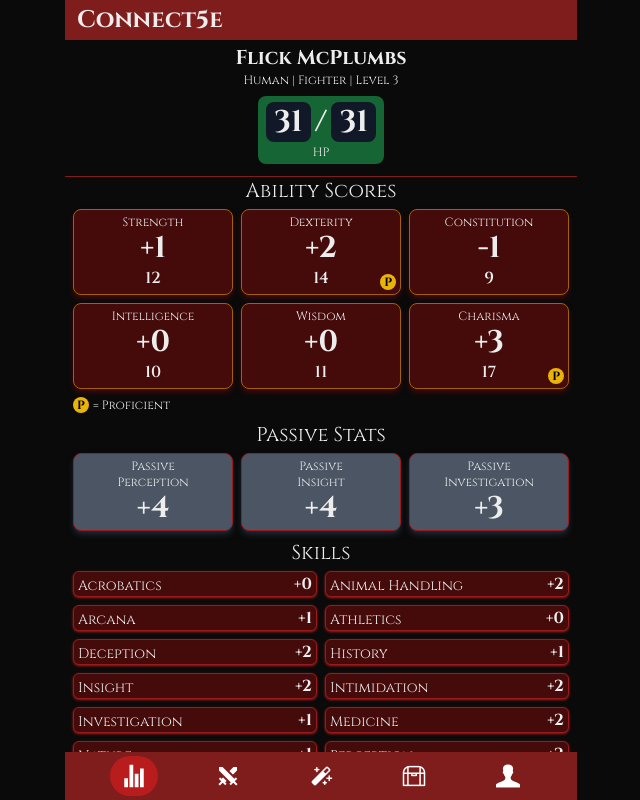
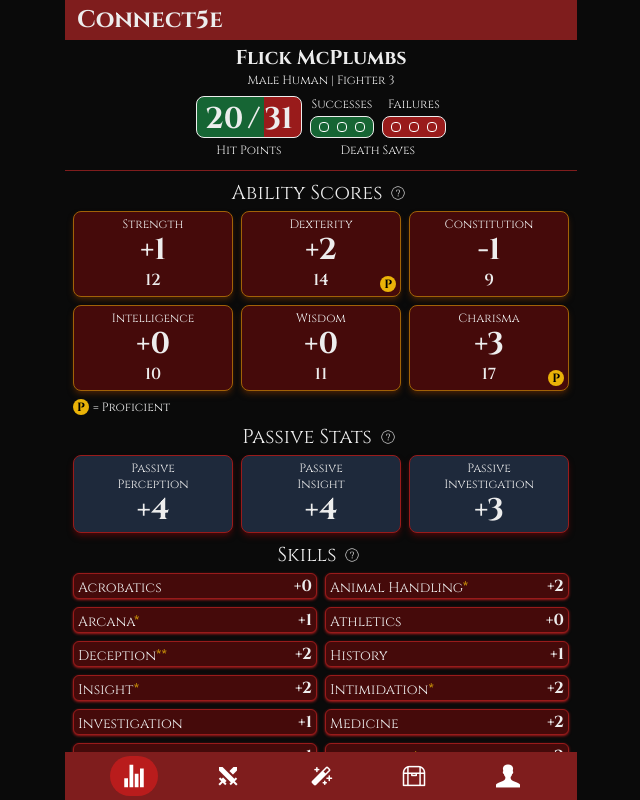
Before and after one commit to JoelOliverMclean/connect-5e, a Next.js app: page /charactersheet in a window 1280 px wide. Shown: the whole page, without its empty margins (319-959 px from the left). Built offline with nearby package versions, Linux system fonts and the light colour scheme.

Commit message:
Death saves + tweaks

```diff
--- a/components/charactersheet/nav/CharacterSheetNav.jsx
+++ b/components/charactersheet/nav/CharacterSheetNav.jsx
@@ -45,22 +45,60 @@ function CharacterSheetNav({ children }) {
 
   const openStatsSettings = () => {};
 
+  const currentHealth = 20; // Example current health
+  const maxHealth = 31; // Example max health
+  const healthPercentage = (currentHealth / maxHealth) * 100; // Calculate percentage
+
   const hpCell = (
-    <div className="text-center flex flex-col pt-2 px-2 pb-1 gap-1 bg-green-800 rounded-lg">
-      <p className="text-3xl font-bold">
-        <span className="bg-gray-900 rounded-lg px-2 me-1">31</span>
-        {"/"}
-        <span className="bg-gray-900 rounded-lg px-2 ms-1">31</span>
-      </p>
-      <p className="text-xs">HP</p>
+    <div className="flex flex-col gap-1">
+      <div
+        className="flex-1 justify-center text-center flex flex-col pt-1 gap-1 rounded-lg border border-[var(--foreground)]"
+        style={{
+          background: `linear-gradient(to right, #166534 ${healthPercentage}%, #991b1b ${healthPercentage}%)`,
+        }}
+      >
+        <p className="text-3xl font-bold px-1">
+          <span className=" rounded-lg px-1">{currentHealth}</span>
+          {"/"}
+          <span className=" rounded-lg px-1">{maxHealth}</span>
+        </p>
+      </div>
+      <p className="text-xs text-center">Hit Points</p>
+    </div>
+  );
+
+  const deathSavesAndHitDie = (
+    <div className="flex flex-col gap-1">
+      <div className="flex-1 text-center flex gap-2">
+        <div className="flex-1 flex flex-col gap-1">
+          <p className="text-xs">Successes</p>
+          <div className="w-[64px] h-full flex justify-evenly items-center rounded-lg border border-[var(--foreground)] bg-green-800">
+            <div className="rounded p-1 border border-white"></div>
+            <div className="rounded p-1 border border-white"></div>
+            <div className="rounded p-1 border border-white"></div>
+          </div>
+        </div>
+        <div className="flex-1 flex flex-col gap-1">
+          <p className="text-xs">Failures</p>
+          <div className="w-[64px] h-full flex justify-evenly items-center rounded-lg border border-[var(--foreground)] bg-red-800">
+            <div className="rounded p-1 border border-white"></div>
+            <div className="rounded p-1 border border-white"></div>
+            <div className="rounded p-1 border border-white"></div>
+          </div>
+        </div>
+      </div>
+      <p className="text-xs text-center">Death Saves</p>
     </div>
   );
 
   const header = (
     <div>
       <div className="text-center text-xl font-bold">Flick McPlumbs</div>
-      <div className="text-center text-xs">Human | Fighter | Level 3</div>
-      <div className="flex p-2 items-center justify-center gap-2">{hpCell}</div>
+      <div className="text-center text-xs">Male Human | Fighter 3</div>
+      <div className="flex p-2 justify-center gap-2">
+        {hpCell}
+        {deathSavesAndHitDie}
+      </div>
     </div>
   );
 
--- a/components/charactersheet/stats/CharacterSheetStats.jsx
+++ b/components/charactersheet/stats/CharacterSheetStats.jsx
@@ -1,10 +1,11 @@
+import Image from "next/image";
 import React from "react";
 
 const styles = {
   statWrapper:
-    "text-center rounded-lg p-1 border border-1 border-yellow-700 bg-red-950 flex flex-col shadow-md shadow-red-950",
+    "text-center rounded-lg p-1 border border-1 border-yellow-700 bg-red-950 flex flex-col shadow-md shadow-yellow-950",
   passiveWrapper:
-    "text-center rounded-lg p-1 border border-1 border-red-800 bg-gray-600 shadow-md shadow-gray-800",
+    "text-center rounded-lg p-1 border border-1 border-red-800 bg-slate-800 shadow-md shadow-red-950",
   statLabel: "text-xs truncate",
   statPrimary: "text-3xl font-bold",
   statSecondary: "font-semibold flex-1",
@@ -62,9 +63,21 @@ function CharacterSheetStats() {
     </div>
   );
 
+  const showAbilityScoreHelp = () => {};
+
   const mainStatBlock = (
     <div className="flex flex-col gap-1">
-      <h2 className="text-center text-xl">Ability Scores</h2>
+      <div className="flex justify-center gap-1 items-center">
+        <h2 className="text-center text-xl">Ability Scores</h2>
+        <div className="p-1 cursor-pointer" onClick={showAbilityScoreHelp}>
+          <Image
+            src={"/icons/help_icon_48.png"}
+            width={16}
+            height={16}
+            alt="ability scores help"
+          />
+        </div>
+      </div>
       <div className="flex flex-col gap-2">
         <div className="grid grid-cols-3 gap-2">
           {statBlock("Strength", stats.strength)}
@@ -94,9 +107,21 @@ function CharacterSheetStats() {
     </div>
   );
 
+  const showPassiveStatsHelp = () => {};
+
   const passiveStats = (
     <div className="flex flex-col gap-1">
-      <h2 className="text-center text-xl">Passive Stats</h2>
+      <div className="flex justify-center gap-1 items-center">
+        <h2 className="text-center text-xl">Passive Stats</h2>
+        <div className="p-1 cursor-pointer" onClick={showPassiveStatsHelp}>
+          <Image
+            src={"/icons/help_icon_48.png"}
+            width={16}
+            height={16}
+            alt="passive stats help"
+          />
+        </div>
+      </div>
       <div className="grid grid-cols-3 gap-2">
         {passiveBlock("Perception")}
         {passiveBlock("Insight")}
@@ -107,14 +132,33 @@ function CharacterSheetStats() {
 
   const skillCell = (skill) => (
     <div className="flex items-end shadow shadow-red-800 border px-1 border-red-800 bg-red-950 rounded-md">
-      <div className="flex-1 text-sm">{skill.name}</div>
+      <div className="flex-1 text-sm">
+        <p>
+          {skill.name}
+          <span className="text-yellow-500">
+            {skill.expert ? "**" : skill.proficient ? "*" : ""}
+          </span>
+        </p>
+      </div>
       <div className="font-bold">{getModifier(10 + skill.mod)}</div>
     </div>
   );
 
+  const showSkillsHelp = () => {};
+
   const skillStats = (
     <div className="flex flex-col gap-1">
-      <h2 className="text-center text-xl">Skills</h2>
+      <div className="flex justify-center gap-1 items-center">
+        <h2 className="text-center text-xl">Skills</h2>
+        <div className="p-1 cursor-pointer" onClick={showSkillsHelp}>
+          <Image
+            src={"/icons/help_icon_48.png"}
+            width={16}
+            height={16}
+            alt="ability scores help"
+          />
+        </div>
+      </div>
       <div className="flex flex-col gap-2">
         <div className="grid grid-cols-2 gap-2">
           {skills.map((skill) => (
@@ -140,7 +184,7 @@ function CharacterSheetStats() {
   );
 
   return (
-    <div className="flex flex-col gap-2 px-2">
+    <div className="flex flex-col gap-2 p-2">
       {mainStatBlock}
       {passiveStats}
       {skillStats}
```
Also changed, not shown: public/icons/help_icon_48.png (added).
